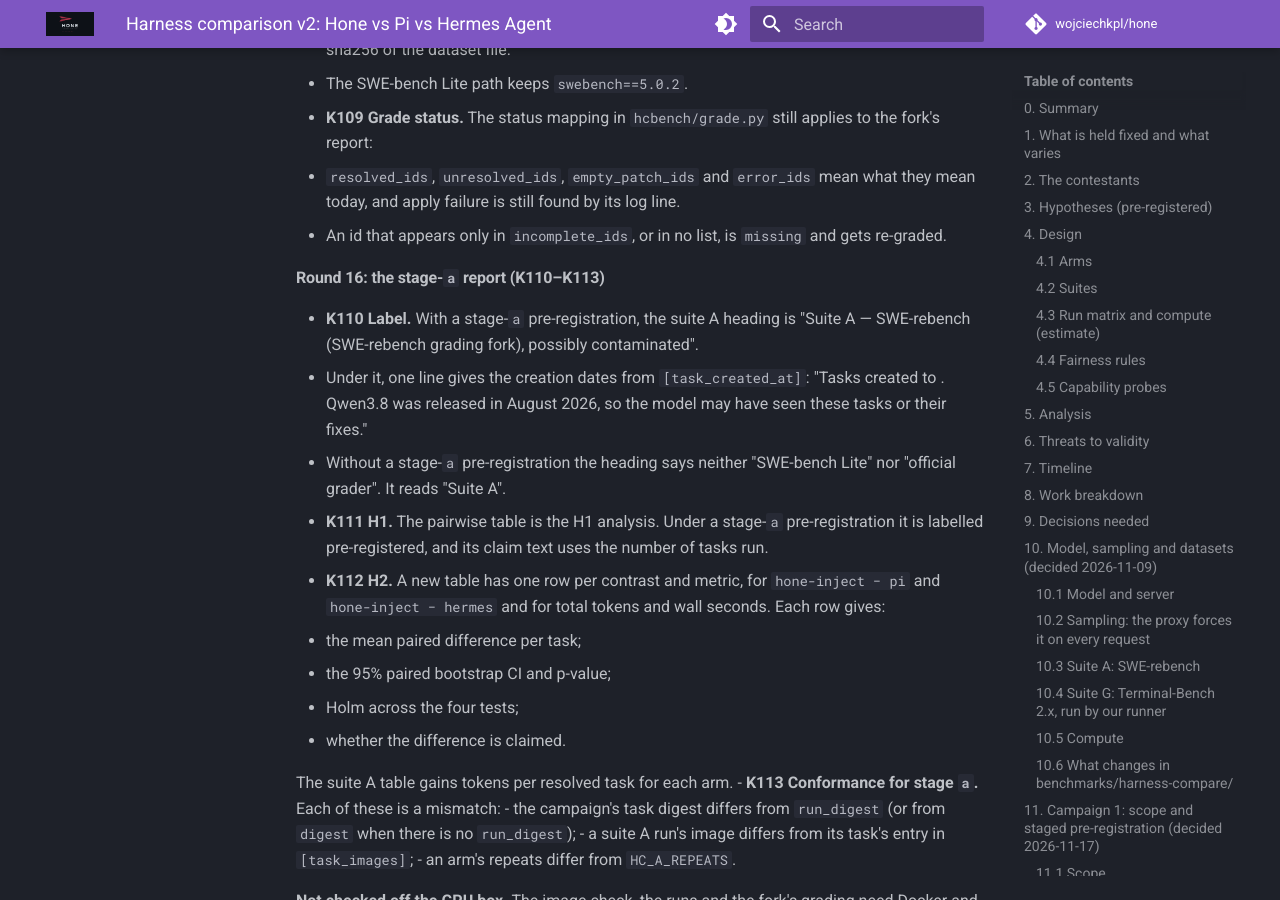
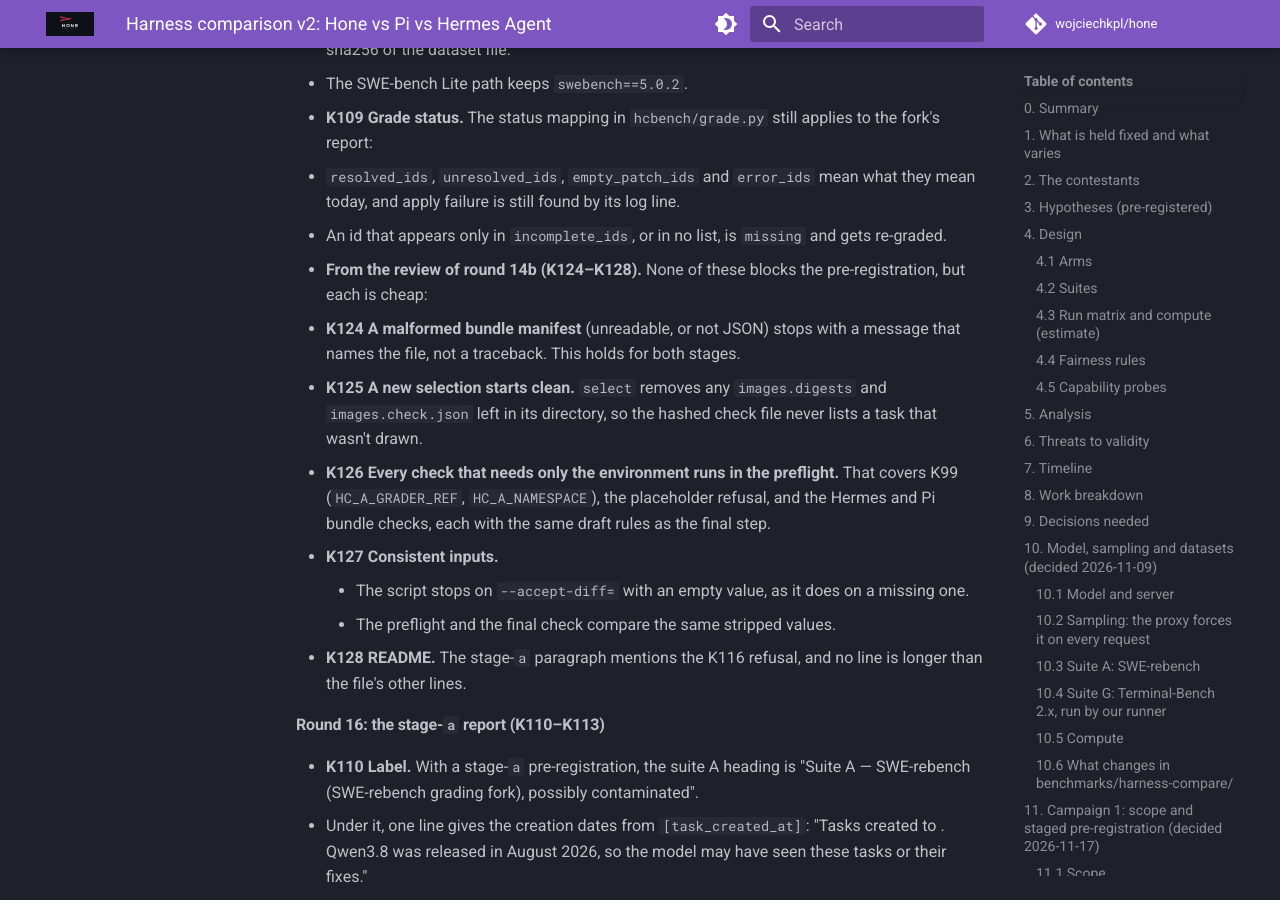
Before and after one commit to wojciechkpl/hone, an MkDocs documentation site: the page built from docs/plans/harness-compare-v2-2026-11.md, in a window 1280 px wide and 900 px high, scrolled down 48225 px. Built offline with MkDocs 1.6.1 and Material for MkDocs 9.7.7, drawn with Linux system fonts in a browser that asks for light colours; comment, search, counter and statistics services are not loaded.

Commit message:
docs(bench): round 15 adds the review follow-ups of round 14b (K124-K128)

```diff
--- a/docs/plans/harness-compare-v2-2026-11.md
+++ b/docs/plans/harness-compare-v2-2026-11.md
@@ -1653,6 +1653,22 @@ The review of round 14 found the frozen selection rules implemented exactly, and
   - An id that appears only in `incomplete_ids`, or in no list, is `missing` and gets
     re-graded.
 
+- **From the review of round 14b (K124–K128).** None of these blocks the pre-registration,
+  but each is cheap:
+  - **K124 A malformed bundle manifest** (unreadable, or not JSON) stops with a message that
+    names the file, not a traceback. This holds for both stages.
+  - **K125 A new selection starts clean.** `select` removes any `images.digests` and
+    `images.check.json` left in its directory, so the hashed check file never lists a task
+    that wasn't drawn.
+  - **K126 Every check that needs only the environment runs in the preflight.** That covers
+    K99 (`HC_A_GRADER_REF`, `HC_A_NAMESPACE`), the placeholder refusal, and the Hermes and
+    Pi bundle checks, each with the same draft rules as the final step.
+  - **K127 Consistent inputs.**
+    - The script stops on `--accept-diff=` with an empty value, as it does on a missing one.
+    - The preflight and the final check compare the same stripped values.
+  - **K128 README.** The stage-`a` paragraph mentions the K116 refusal, and no line is
+    longer than the file's other lines.
+
 #### Round 16: the stage-`a` report (K110–K113)
 
 - **K110 Label.** With a stage-`a` pre-registration, the suite A heading is
```
